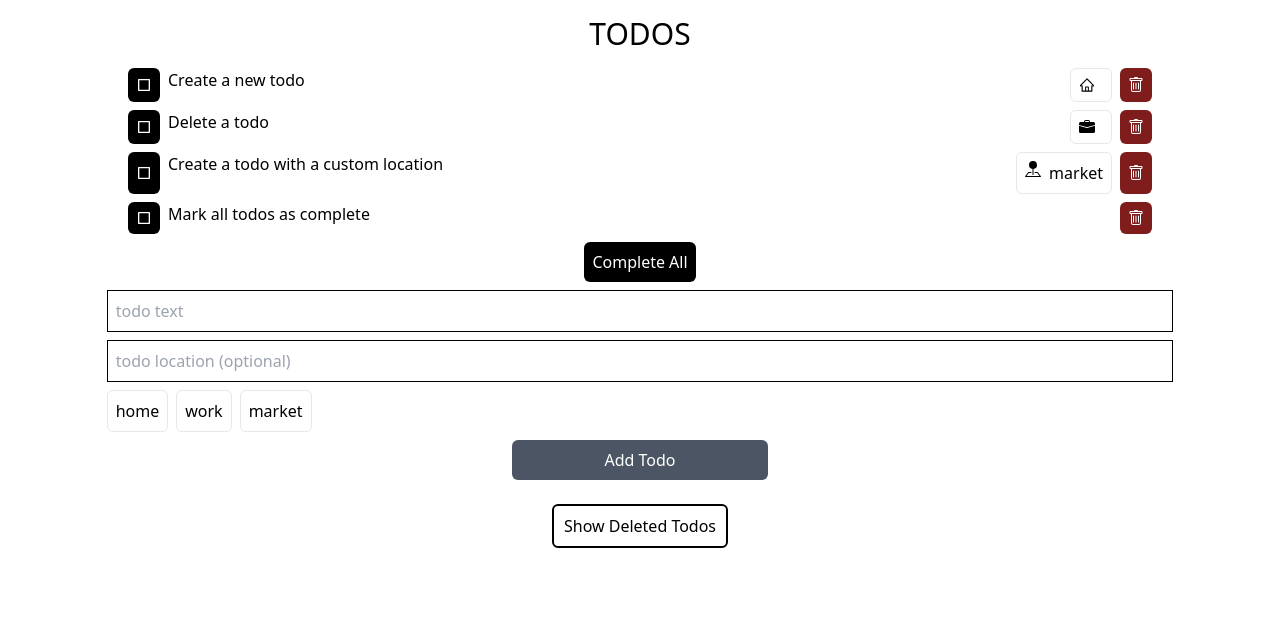
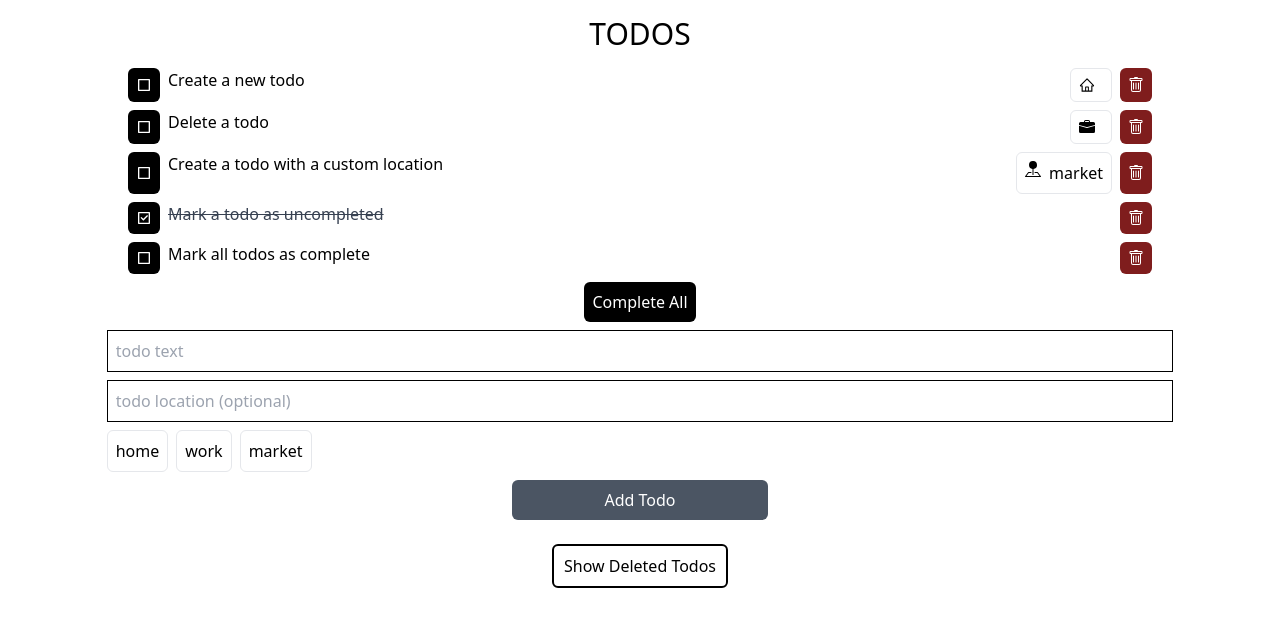
Before and after one commit to jasonmlutz/typescript-todo, a React (Create React App) app: page / in a window 1280 px wide. Shown: the top 626 px of the page. Built offline with nearby package versions, Linux system fonts and the light colour scheme.

Commit message:
Create new starter todo

```diff
--- a/src/App.tsx
+++ b/src/App.tsx
@@ -27,8 +27,9 @@ function App() {
       place: { custom: "market" },
       deleted: false,
     },
-    { id: 4, text: "Mark all todos as complete", done: false, deleted: false },
+    { id: 6, text: "Mark all todos as complete", done: false, deleted: false },
     { id: 5, text: "Un-delete a todo", done: false, deleted: true },
+    { id: 4, text: "Mark a todo as uncompleted", done: true, deleted: false },
   ];
 
   const initialNewTodo: NewTodo = {
```
